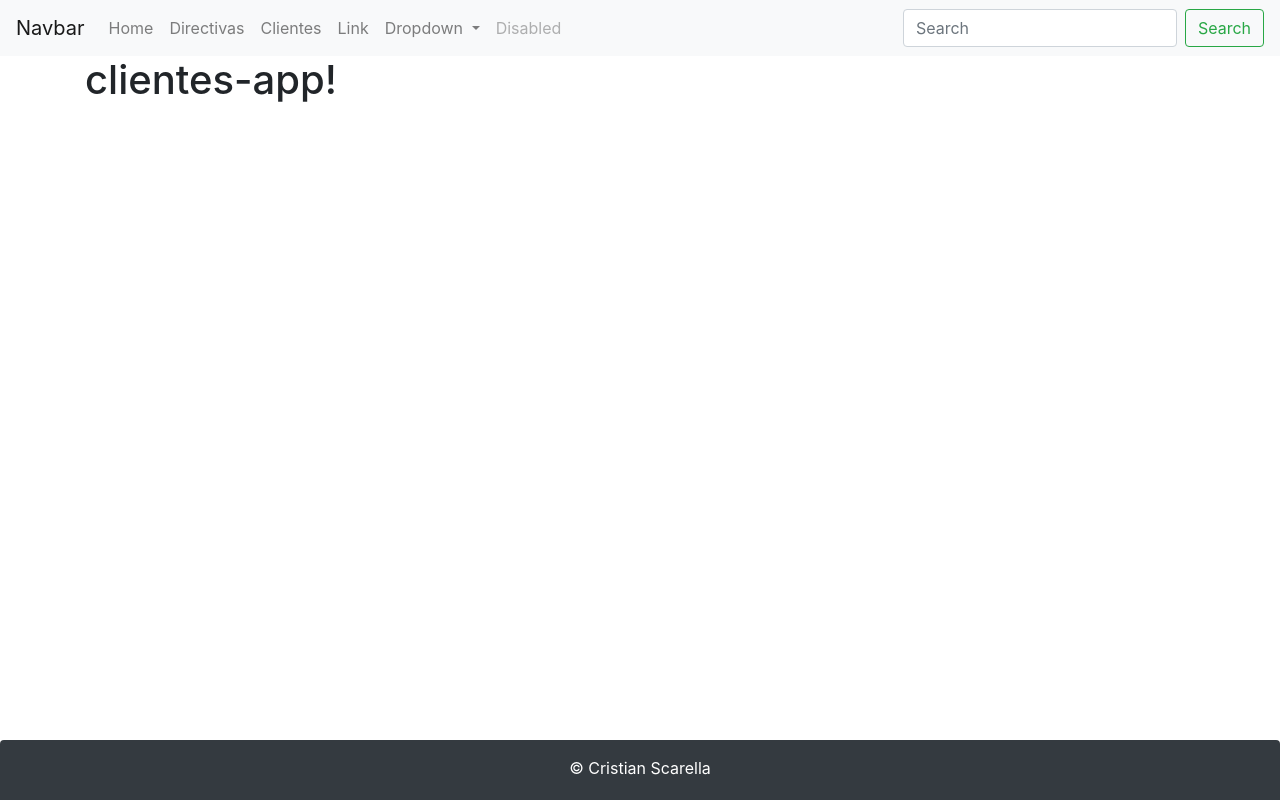
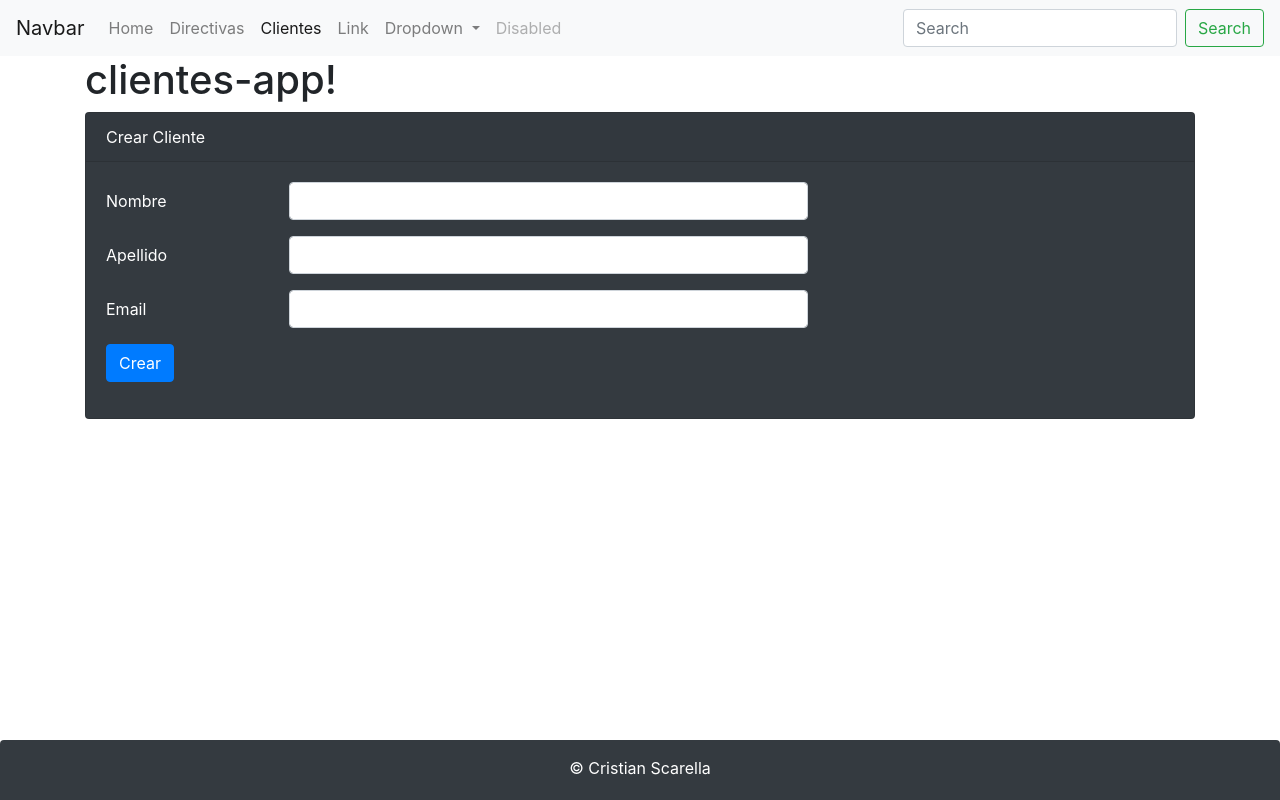
Before and after one commit to CristianScarella/Spring-angular, an Angular app in the folder angular/clientes-app/: page /clientes/form in a window 1280 px wide. Before the commit this address led to /. Built offline with nearby package versions, Linux system fonts and the light colour scheme.

Commit message:
Modifico y agrego la funcion de crearClientes

```diff
--- a/angular/clientes-app/src/app/app.module.ts
+++ b/angular/clientes-app/src/app/app.module.ts
@@ -10,11 +10,13 @@
 import { RouterModule, Routes} from '@angular/router';
 import { HttpClientModule} from '@angular/common/http';
 import { FormComponent } from './clientes/form.component';
+import { FormsModule } from '@angular/forms';
 
 const routes: Routes = [
   {path: '', redirectTo: '/clientes', pathMatch: 'full'},
   {path: 'directivas', component: DirectivaComponent},
   {path: 'clientes', component: ClientesComponent},
+  {path: 'clientes/form', component: FormComponent}
 ];
 
 @NgModule({
@@ -29,7 +31,8 @@
   imports: [
     BrowserModule,
     RouterModule.forRoot(routes),
-    HttpClientModule
+    HttpClientModule,
+    FormsModule
   ],
   providers: [
     ClienteService
--- a/angular/clientes-app/src/app/clientes/cliente.service.ts
+++ b/angular/clientes-app/src/app/clientes/cliente.service.ts
@@ -2,15 +2,20 @@
 import { CLIENTES } from './clientes.json';
 import { Cliente } from './cliente';
 import { Observable } from 'rxjs';
-import { HttpClient } from '@angular/common/http';
+import { HttpClient, HttpHeaders } from '@angular/common/http';
 
 @Injectable()
 export class ClienteService {
   private urlEndpoint :string = 'http://localhost:8080/api/clientes';
+  private httpHeaders = new HttpHeaders({'Content-Type': 'application/json'})
   constructor(private http: HttpClient) { }
 
   getClientes(): Observable<Cliente[]>{
     //return CLIENTES;
     return this.http.get<Cliente[]>(this.urlEndpoint);
   }
+
+  create(cliente: Cliente): Observable<Cliente>{
+    return this.http.post<Cliente>(this.urlEndpoint, cliente, {headers: this.httpHeaders})
+  }
 }
--- a/angular/clientes-app/src/app/clientes/clientes.component.html
+++ b/angular/clientes-app/src/app/clientes/clientes.component.html
@@ -2,6 +2,9 @@
   <div class="card-header">Clientes</div>
   <div class="card-body text-primary">
     <h5 class="card-title">Listado de clientes</h5>
+    <div class="my-2 text-left">
+      <button class="btn btn-rounded btn-primary" type="button" [routerLink] = "['/clientes/form']">Crear Cliente</button>
+    </div>
     <table class="table table-bordered table-striped">
       <thead>
         <tr>
--- a/angular/clientes-app/src/app/clientes/form.component.html
+++ b/angular/clientes-app/src/app/clientes/form.component.html
@@ -1 +1,30 @@
-<p>form works!</p>
+<div class="card bg-dark text-white">
+  <div class="card-header">{{ titulo }}</div>
+  <div class="card-body">
+    <form (ngSubmit)= "create()">
+      <div class="form-group row">
+        <label for="nombre" class="col-form-label col-sm-2">Nombre</label>
+          <div class="col-sm-6">
+            <input type="text" class="form-control" [(ngModel)]="cliente.nombre" name="nombre">
+          </div>
+      </div>
+      <div class="form-group row">
+        <label for="apellido" class="col-form-label col-sm-2">Apellido</label>
+          <div class="col-sm-6">
+            <input type="text" class="form-control" [(ngModel)]="cliente.apellido" name="apellido">
+          </div>
+      </div>
+      <div class="form-group row">
+        <label for="email" class="col-form-label col-sm-2">Email</label>
+          <div class="col-sm-6">
+            <input type="text" class="form-control" [(ngModel)]="cliente.email" name="email">
+          </div>
+      </div>
+      <div class="form-group row">
+        <div class="col-sm-6">
+          <button class="btn btn-primary" role="button">Crear</button>
+        </div>
+      </div>
+    </form>
+  </div>
+</div>
--- a/angular/clientes-app/src/app/clientes/form.component.ts
+++ b/angular/clientes-app/src/app/clientes/form.component.ts
@@ -1,15 +1,24 @@
 import { Component, OnInit } from '@angular/core';
+import { Cliente } from './cliente';
+import { ClienteService } from './cliente.service';
+import { Router } from '@angular/router';
 
 @Component({
   selector: 'app-form',
-  templateUrl: './form.component.html',
-  styleUrls: ['./form.component.css']
+  templateUrl: './form.component.html'
 })
 export class FormComponent implements OnInit {
-
-  constructor() { }
+  cliente: Cliente = new Cliente();
+  titulo: string = "Crear Cliente";
+  constructor(private clienteService: ClienteService, private router: Router) { }
 
   ngOnInit(): void {
   }
 
+  public create(): void{
+    this.clienteService.create(this.cliente).subscribe(
+      response => this.router.navigate(['/clientes'])
+    )
+  }
+
 }
```
Also changed, not shown: angular/clientes-app/src/app/clientes/form.component.css (deleted), 1 other file (tests, documents, lock files or other folders).
